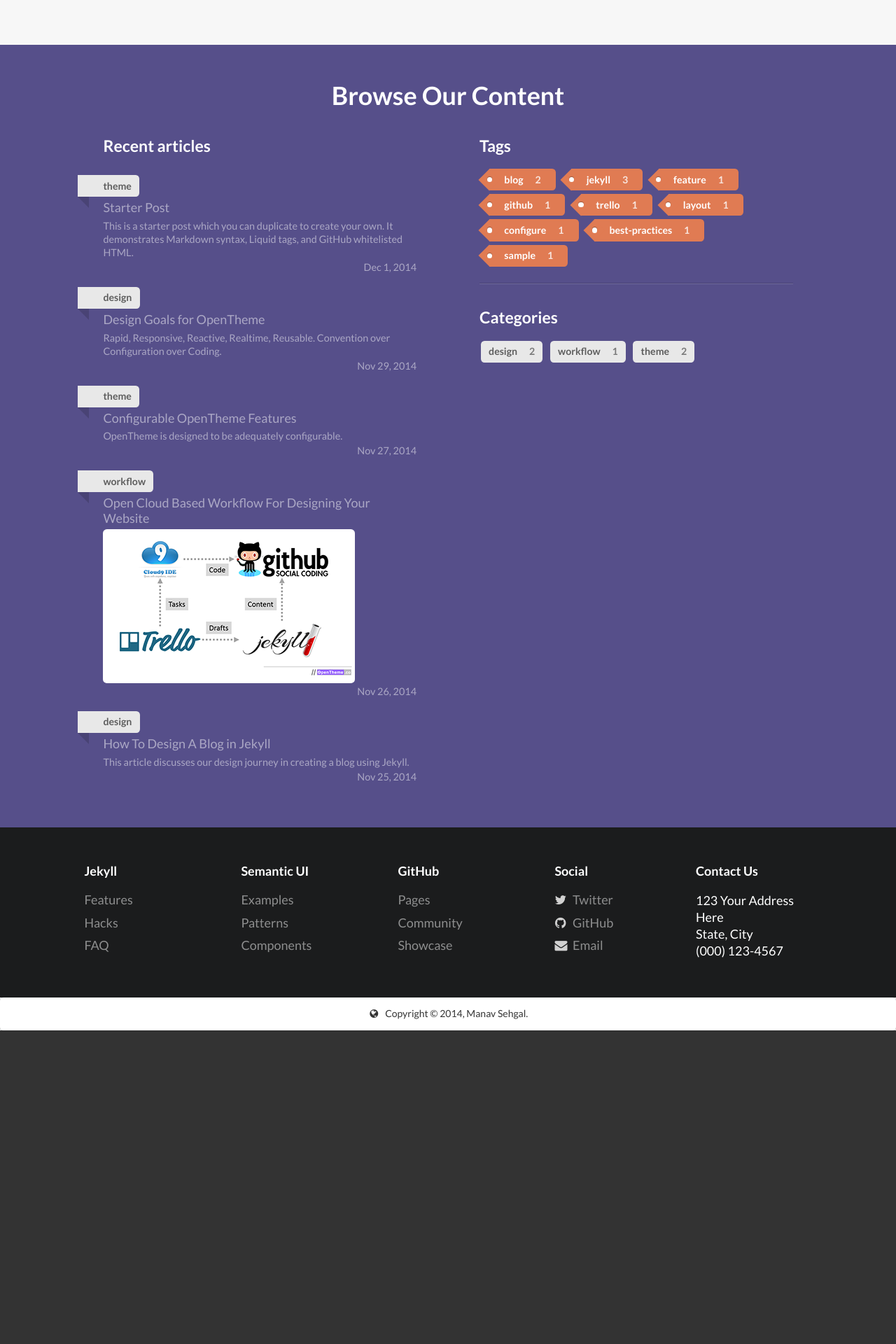
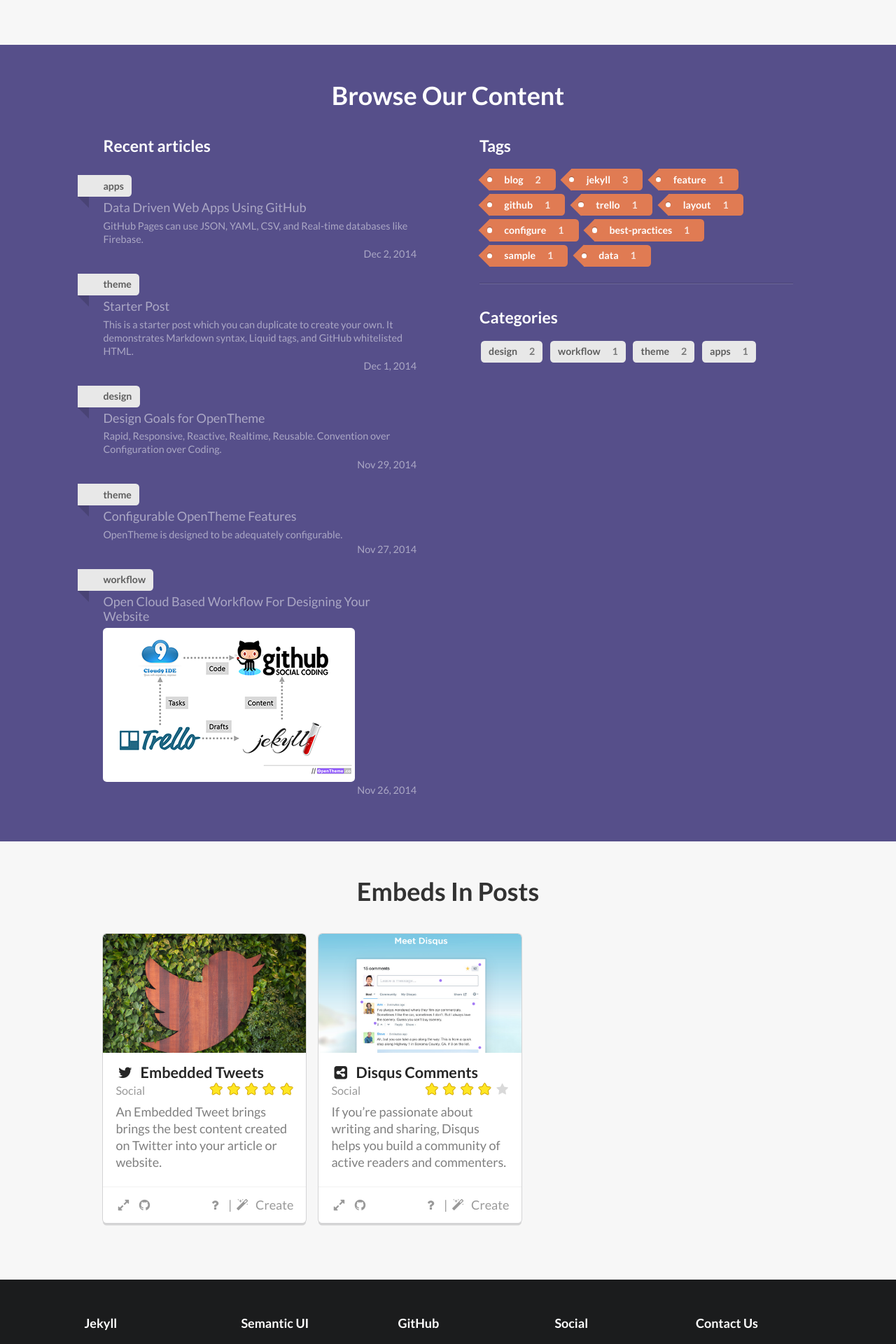
Before and after one commit to manavsehgal/opentheme, a Jekyll site: the page built from index.html, in a window 1280 px wide. Shown: the part 1765-3685 px from the top of the page at 70% size. Built offline with Jekyll 4.4.1, drawn with Linux system fonts in a browser that asks for light colours; nearby versions of some CDN libraries; before the commit the page ends 3237 px from its top, so only the background shows below that.

Commit message:
Embed data. Embed Cards in Landing page. New Post - Data driven apps.

```diff
--- a/_config.yml
+++ b/_config.yml
@@ -25,5 +25,8 @@
 # Features
 reading_time: true    # Show est. reading time for posts
 
+# Embeds
+disqus_name: opentheme  # Your site name at Disqus
+
 # Build settings
 markdown: kramdown
--- /dev/null
+++ b/_data/embeds.yml
@@ -0,0 +1,30 @@
+- name: Embedded Tweets  # Official name of embed
+
+  about: An Embedded Tweet brings brings the best content created on Twitter into your article or website.
+  group: Social    # Social, News, Doc, RSS, Video, Photo, Graphic
+  image: /img/embed/twitter-bird.jpg              # Image used in card view
+  icon: twitter              # Icon used in table view. Refer http://semantic-ui.com/elements/icon.html
+  scope: None              # Site, Post configurable. None, if per use case.
+  responsive: true    # true/false = Is the embed UI responsive
+  jekyll_friendly: true # Does the embed work well on Jekyll and Github Pages
+  rating: 5           # Rating based on popularity, features
+  # Link to to create embed
+  create: https://twitter.com/
+  # Link to embed docs
+  docs: https://dev.twitter.com/web/embedded-tweets
+  # URL to usecase
+  usecase: http://opentheme.co/theme/2014/12/01/starter-post/
+
+- name: Disqus Comments  # Official name of embed
+
+  about: If you’re passionate about writing and sharing, Disqus helps you build a community of active readers and commenters.
+  group: Social
+  image: /img/embed/disqus-splash.png
+  icon: share alternate square icon
+  scope: Site
+  responsive: true
+  jekyll_friendly: true
+  rating: 4
+  create: https://disqus.com/admin/signup/?utm_source=New-Site
+  docs: https://disqus.com/websites/
+  usecase: http://opentheme.co/workflow/2014/11/26/open-cloud-based-workflow-for-designing-your-website/
--- /dev/null
+++ b/_includes/embed-cards.html
@@ -0,0 +1,44 @@
+<div class="ui special cards">
+{% for embed in site.data.embeds %}
+  <div class="card">
+    <div class="dimmable image">
+      <div class="ui inverted dimmer">
+        <div class="content">
+          <div class="center">
+            <a class="ui primary button" href="{{ embed.usecase }}">View Example</a>
+          </div>
+        </div>
+      </div>
+      <img src="{{ embed.image }}">
+    </div>
+    <div class="content">
+      <div class="header"><i class="{{ embed.icon }} icon"></i> {{ embed.name }}</div>
+      <div class="meta">
+        <div class="group">
+          {{ embed.group }}
+          <div class="ui star rating right floated" data-rating="{{ embed.rating }}"></div>
+        </div>
+
+      </div>
+      <div class="description">
+        {{ embed.about }}
+      </div>
+    </div>
+
+    <div class="extra content">
+        {% if embed.responsive %}
+        <i class="expand icon embed-features" data-content="Mobile Responsive" data-position="top left"></i>
+        {% endif %}
+        {% if embed.jekyll_friendly %}
+        <i class="github icon embed-features" data-content="GitHub Friendly" data-position="top left"></i>
+        {% endif %}
+      <div class="right floated created">
+        <a href="{{ embed.docs }}"><i class="question icon"></i></a> |
+        <a href="{{ embed.create }}"><i class="wizard icon"></i> Create</a>
+      </div>
+    </div>
+
+
+  </div>
+{% endfor %}
+</div>
--- a/_layouts/post.html
+++ b/_layouts/post.html
@@ -19,6 +19,8 @@
                 {% endif %}
                 {{ content }}
                 {% include posts-paginator.html %}
+                <div class="ui divider"></div>
+                {% include disqus.html %}
             </div>
             {% if site.postbar %}
             <div class="six wide column">
--- /dev/null
+++ b/_posts/blog/2014-12-2-data-driven-web-apps-using-github.md
@@ -0,0 +1,15 @@
+---
+layout: post
+title:  "Data Driven Web Apps Using GitHub"
+date:   2014-12-2 12:00:00
+author: Manav Sehgal
+tags: data analytics content
+category: apps
+---
+
+GitHub Pages can use JSON, YAML, CSV, and Real-time databases like Firebase.
+
+- Using YAML to create simple, collaborative data driven documents.
+- Using CSV in GitHub Pages
+- Using JSON
+- Integrating Firebase
--- a/css/custom.css
+++ b/css/custom.css
@@ -21,6 +21,7 @@
 .global .masthead .information {
   margin: 2em 1em 1em 10px;
 }
+
 
 /*--------------
     Menu
@@ -53,6 +54,16 @@
 
 .global .selection.list {
   margin: 0em -0.5em;
+}
+
+
+.special.cards .image {
+  overflow: hidden;
+  height: 170px;
+}
+
+.special.cards .description {
+  min-height: 100px;
 }
 
 /*--------------
--- a/index.html
+++ b/index.html
@@ -170,3 +170,20 @@
     </div> <!-- /row -->
   </div>
 </div>
+
+<div class="ui vertical segment">
+  <div class="ui very relaxed stackable page grid">
+    <div class="row">
+      <div class="column">
+        <h1 class="center aligned ui header">
+          Embeds In Posts
+        </h1>
+      </div>
+    </div>
+    <div class="row">
+      <div class="column">
+      {% include embed-cards.html %}
+      </div>
+    </div> <!-- /row -->
+  </div>
+</div>
--- a/js/custom.js
+++ b/js/custom.js
@@ -54,5 +54,19 @@
     $('.masthead .information')
       .transition('scale in', 1000);
 
+    $('.special.cards .image').dimmer({
+      on: 'hover'
+    });
+
+    $('.ui.rating')
+      .rating({
+        maxRating: 5
+      });
+
+    $('.ui.rating')
+      .rating('disable');
+
+    $('.embed-features')
+      .popup();
 
 });
```
Also changed, not shown: _includes/disqus.html (added, +14 -0 lines), img/embed/disqus-splash.png (added), img/embed/twitter-bird.jpg (added).
